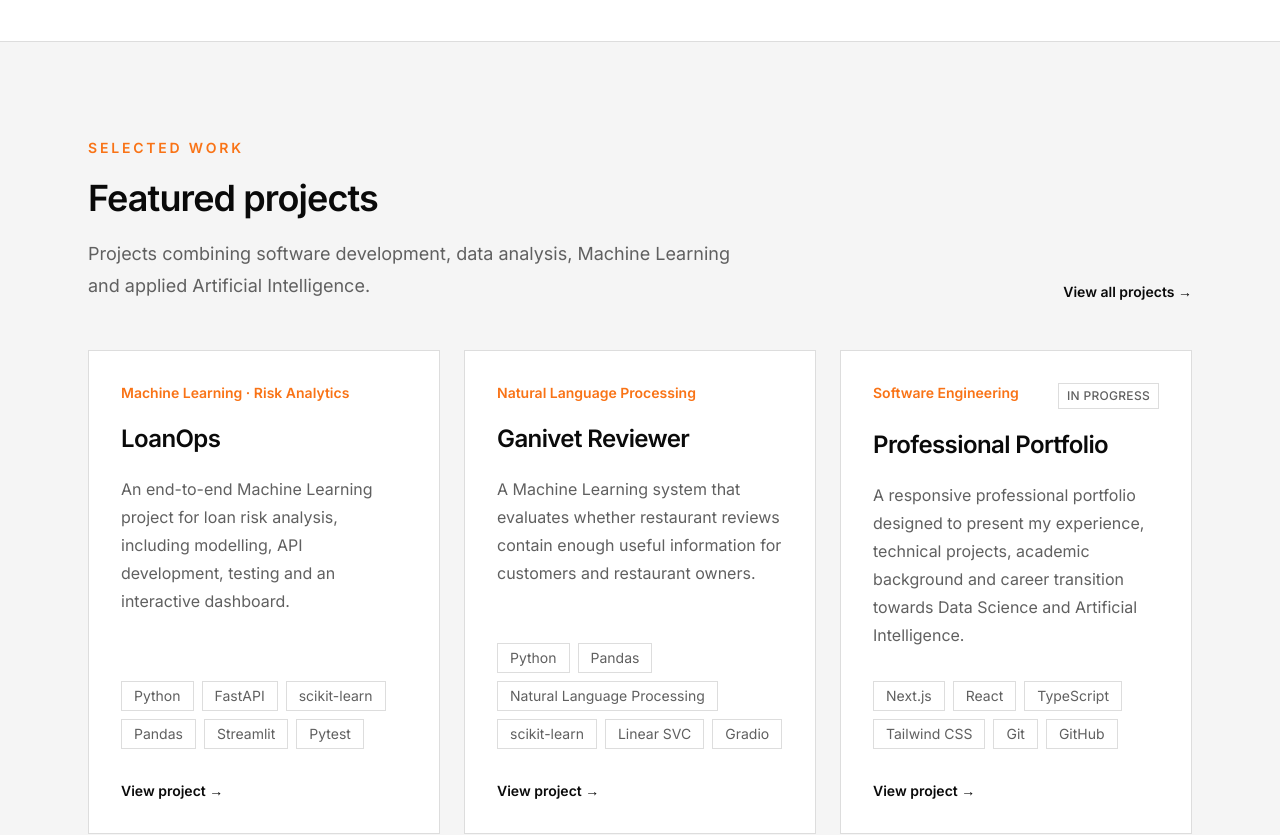
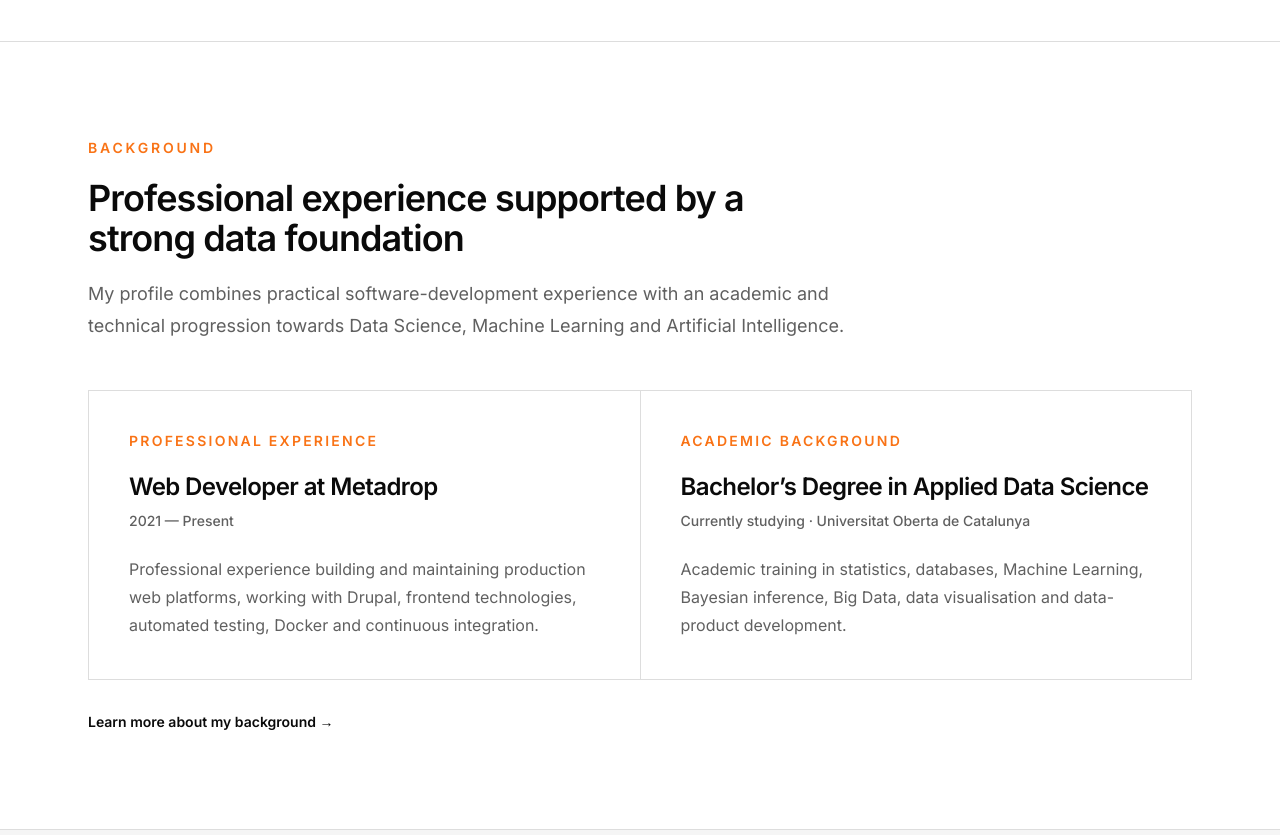
Before and after one commit to alfergal/alberto-fernandez-portfolio, a Next.js app: page / in a window 1280 px wide. Shown: the part 520-1355 px from the top of the page. Built offline with nearby package versions, Linux system fonts and the light colour scheme.

Commit message:
Add professional background summary to Home

```diff
--- a/src/app/page.tsx
+++ b/src/app/page.tsx
@@ -1,5 +1,6 @@
 import { FeaturedProjects } from "@/components/home/featured-projects";
 import { ButtonLink } from "@/components/ui/button-link";
+import { ProfessionalSummary } from "@/components/home/professional-summary";
 
 export default function HomePage() {
   return (
@@ -29,6 +30,8 @@ export default function HomePage() {
         </div>
       </section>
 
+      <ProfessionalSummary />
+
       <FeaturedProjects />
     </>
   );
--- /dev/null
+++ b/src/components/home/professional-summary.tsx
@@ -0,0 +1,76 @@
+import Link from "next/link";
+
+const summaryItems = [
+  {
+    eyebrow: "Professional experience",
+    title: "Web Developer at Metadrop",
+    period: "2021 — Present",
+    description:
+      "Professional experience building and maintaining production web platforms, working with Drupal, frontend technologies, automated testing, Docker and continuous integration.",
+  },
+  {
+    eyebrow: "Academic background",
+    title: "Bachelor’s Degree in Applied Data Science",
+    period: "Currently studying · Universitat Oberta de Catalunya",
+    description:
+      "Academic training in statistics, databases, Machine Learning, Bayesian inference, Big Data, data visualisation and data-product development.",
+  },
+];
+
+export function ProfessionalSummary() {
+  return (
+    <section
+      aria-labelledby="professional-summary-title"
+      className="border-t border-border"
+    >
+      <div className="mx-auto max-w-6xl px-6 py-20 sm:py-24">
+        <div className="max-w-3xl">
+          <p className="text-sm font-semibold uppercase tracking-[0.2em] text-accent">
+            Background
+          </p>
+
+          <h2
+            id="professional-summary-title"
+            className="mt-5 text-3xl font-semibold tracking-tight sm:text-4xl"
+          >
+            Professional experience supported by a strong data foundation
+          </h2>
+
+          <p className="mt-5 text-lg leading-8 text-muted">
+            My profile combines practical software-development experience with
+            an academic and technical progression towards Data Science,
+            Machine Learning and Artificial Intelligence.
+          </p>
+        </div>
+
+        <div className="mt-12 grid gap-px border border-border bg-border md:grid-cols-2">
+          {summaryItems.map((item) => (
+            <article key={item.title} className="bg-background p-8 sm:p-10">
+              <p className="text-sm font-semibold uppercase tracking-[0.16em] text-accent">
+                {item.eyebrow}
+              </p>
+
+              <h3 className="mt-5 text-2xl font-semibold tracking-tight">
+                {item.title}
+              </h3>
+
+              <p className="mt-2 text-sm font-medium text-muted">
+                {item.period}
+              </p>
+
+              <p className="mt-6 leading-7 text-muted">{item.description}</p>
+            </article>
+          ))}
+        </div>
+
+        <Link
+          href="/about"
+          className="mt-8 inline-flex text-sm font-semibold text-foreground transition-colors hover:text-accent"
+        >
+          Learn more about my background
+          <span aria-hidden="true">&nbsp;→</span>
+        </Link>
+      </div>
+    </section>
+  );
+}
```
